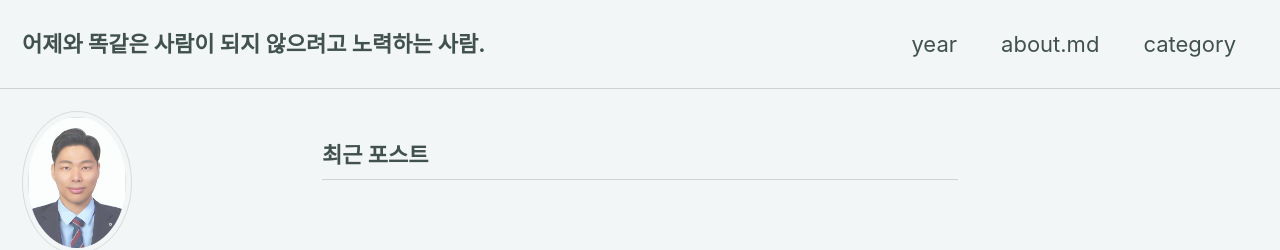
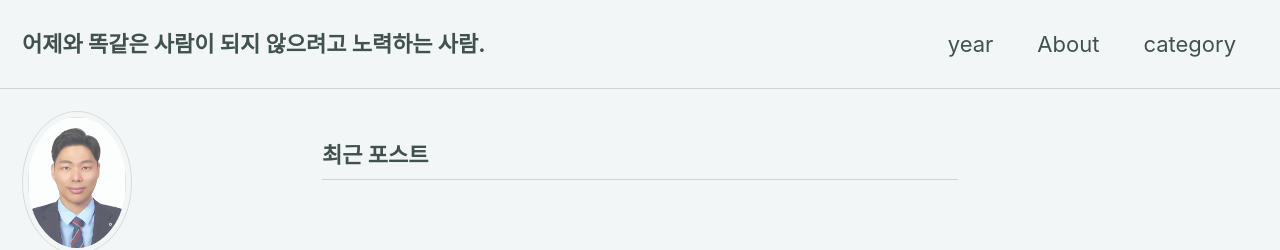
Before and after one commit to JHHWANG01/JHHWANG01.github.io, a Jekyll site: the page built from index.html, in a window 1280 px wide and 900 px high. Shown: the top 250 px of the window. Built offline with Jekyll 4.4.1, drawn with Linux system fonts in a browser that asks for light colours; cached includes are drawn as plain includes; nearby versions of some CDN libraries; the list of posts is cut into pages by our own code.

```diff
--- a/_data/navigation.yml
+++ b/_data/navigation.yml
@@ -2,7 +2,7 @@
 main:
   - title: "year"
     url: /_pages/year-archive/
-  - title: "about.md"
+  - title: "About"
     url: /about/
   - title: "category"
     url: /category-archive/
```
